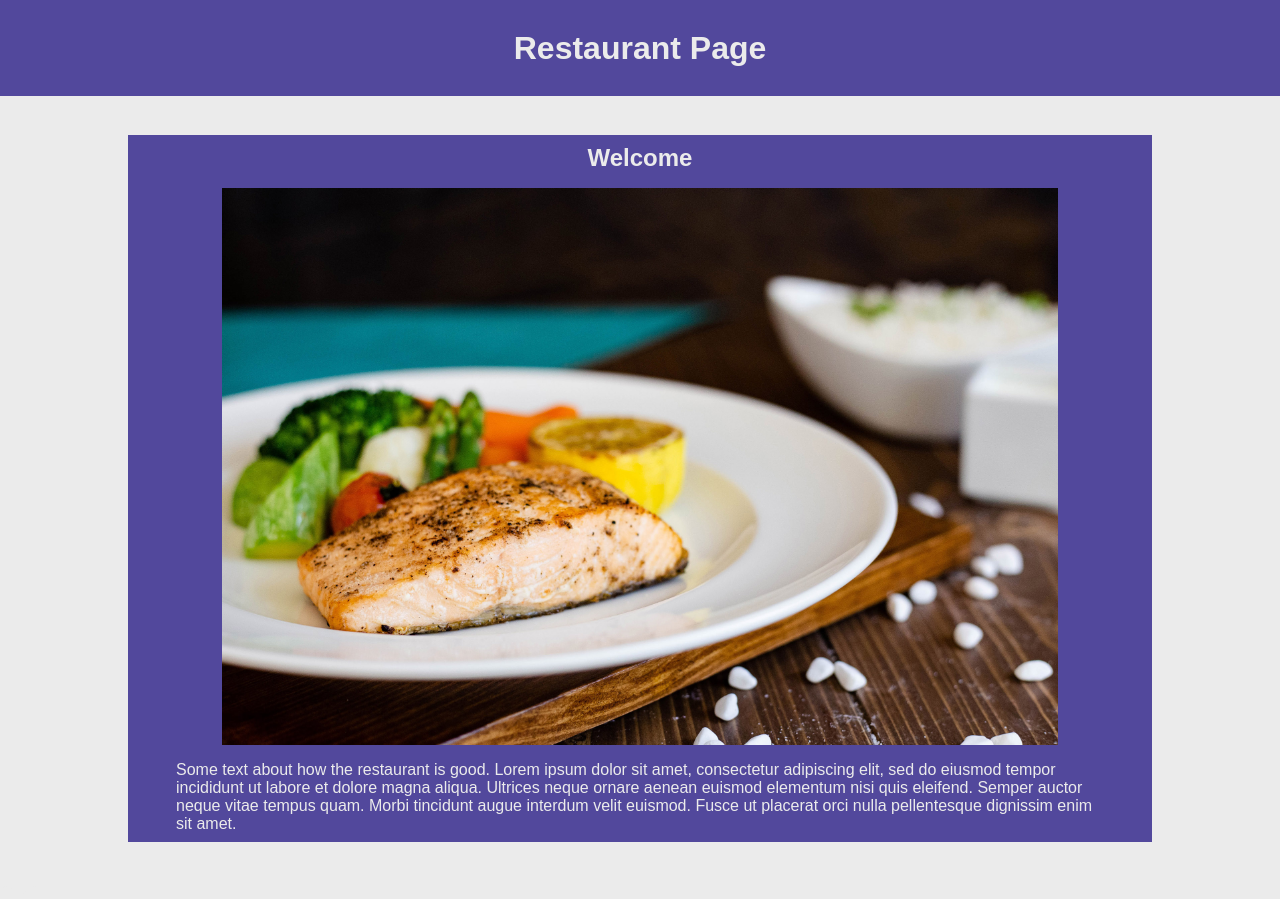
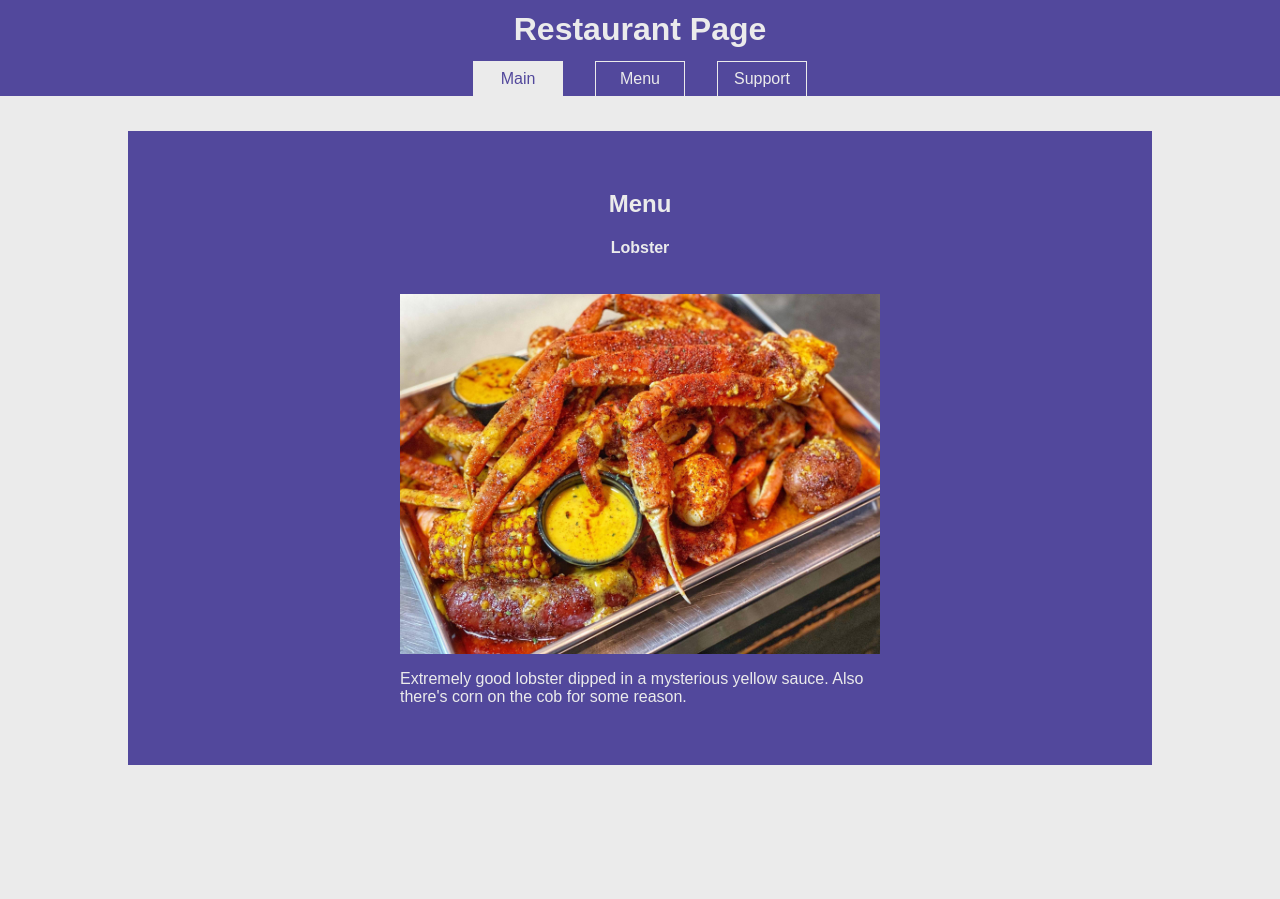
Before and after one commit to sam8457/odin-restaurant-page, a website built with webpack: page dist/index.html in a window 1280 px wide. After the commit the page ends 800 px from the top, so only its background shows below. Built offline with nearby package versions, Linux system fonts and the light colour scheme.

Commit message:
move page contents into separate modules

```diff
--- a/package.json
+++ b/package.json
@@ -21,5 +21,9 @@
   "dependencies": {
     "webpack": "^5.72.0",
     "webpack-cli": "^4.9.2"
+  },
+  "devDependencies": {
+    "css-loader": "^6.7.1",
+    "style-loader": "^3.3.1"
   }
 }
--- a/src/index.js
+++ b/src/index.js
@@ -1,4 +1,18 @@
 
-import { pageLoader } from "./pageLoader"
+import './style.css'
+import { mainLoader} from "./mainLoader"
+import { menuLoader } from "./menuLoader"
 
-pageLoader.loadPage()
+const tabs = [...document.getElementsByClassName('tab')]
+
+for (const tab in tabs) {
+    let thisTab = tabs[tab]
+    thisTab.onclick = () => {
+        const focus = document.getElementsByClassName('focus')[0]
+        focus.classList.remove('focus')
+
+        thisTab.classList.add('focus')
+    }
+}
+
+menuLoader.loadPage()
--- /dev/null
+++ b/src/mainLoader.js
@@ -0,0 +1,20 @@
+
+class mainLoader {
+
+    static loadPage() {
+        let contents = `
+        <div class="article">
+            <h2>Welcome</h2>
+            <img src="./food-20.jpg" alt="">
+            <p>
+                Some text about how the restaurant is good. Lorem ipsum dolor sit amet, consectetur adipiscing elit, sed do eiusmod tempor incididunt ut labore et dolore magna aliqua. Ultrices neque ornare aenean euismod elementum nisi quis eleifend. Semper auctor neque vitae tempus quam. Morbi tincidunt augue interdum velit euismod. Fusce ut placerat orci nulla pellentesque dignissim enim sit amet.
+            </p>
+        </div>`
+
+        let content = document.getElementById('content')
+        content.innerHTML = contents
+    }
+
+}
+
+export {mainLoader}
--- /dev/null
+++ b/src/menuLoader.js
@@ -0,0 +1,22 @@
+import lobsterImage from './lobster.jpg'
+
+class menuLoader {
+
+    static loadPage() {
+        let contents = `
+        <div class="article">
+            <h2>Menu</h2>
+            <h4>Lobster</h4>
+            <img src="${lobsterImage}">
+            <p>
+                Extremely good lobster dipped in a mysterious yellow sauce. Also there's corn on the cob for some reason.
+            </p>
+        </div>`
+
+        let content = document.getElementById('content')
+        content.innerHTML = contents
+    }
+
+}
+
+export {menuLoader}
--- a/src/pageLoader.js
+++ /dev/null
@@ -1,20 +0,0 @@
-
-class pageLoader {
-
-    static loadPage() {
-        let content = document.getElementById('content')
-
-        content.innerHTML = `
-        <div class="article">
-                <h2>Welcome</h2>
-                <img src="./food-20.jpg" alt="">
-                <p>
-                    Some text about how the restaurant is good. Lorem ipsum dolor sit amet, consectetur adipiscing elit, sed do eiusmod tempor incididunt ut labore et dolore magna aliqua. Ultrices neque ornare aenean euismod elementum nisi quis eleifend. Semper auctor neque vitae tempus quam. Morbi tincidunt augue interdum velit euismod. Fusce ut placerat orci nulla pellentesque dignissim enim sit amet.
-                </p>
-            </div>
-        `
-    }
-
-}
-
-export {pageLoader}
--- a/dist/styles.css
+++ b/src/style.css
@@ -37,16 +37,40 @@ header {
     background-color: var(--purple);
 
     display: flex;
+    flex-direction: column;
     align-items: center;
-    justify-content: center;
+    justify-content: end;
 
     width: 100%;
 }
 
 header h1 {
-    padding: 1em;
+    padding: 0em;
+    padding-bottom: 0.8rem;
     margin: 0;
 }
+
+header #tabs {
+    display: flex;
+
+    justify-self: end;
+}
+
+header #tabs div {
+    padding: 0.5rem 1rem;
+    margin: 0 1rem;
+    border: 0.05rem solid var(--white);
+    border-bottom: 0px solid var(--white);
+    width: 3.5rem;
+    text-align: center;
+}
+
+header #tabs div.focus {
+    background-color: var(--white);
+    color: var(--purple);
+}
+
+
 
 #content {
     grid-area: content;
@@ -84,6 +108,7 @@ header h1 {
 
 .article img {
     width: 90%;
+    max-width: 30rem;
     align-self: center;
 
     padding: 1rem 0;
@@ -92,4 +117,6 @@ header h1 {
 .article p {
     margin: 0;
     padding: 0;
+
+    max-width: 30rem;
 }
--- a/webpack.config.js
+++ b/webpack.config.js
@@ -8,4 +8,16 @@ module.exports = {
         filename: 'main.js',
         path: path.resolve(__dirname, 'dist'),
     },
+    module: {
+        rules: [
+            {
+                test: /\.css$/i,
+                use: ['style-loader', 'css-loader'],
+            },
+            {
+                test: /\.(png|svg|jpg|jpeg|gif)$/i,
+                type: 'asset/resource',
+            },
+        ],
+    },
 }
```
Also changed, not shown: dist/4958341a4d6c6d673134.jpg (added), dist/food-20.jpg (deleted), dist/index.html, dist/main.js, src/clamChowder.jpg (added), src/lobster.jpg (added), src/shrimp.jpg (added), src/shrimpAndSushi.jpg (added), 1 other file.
